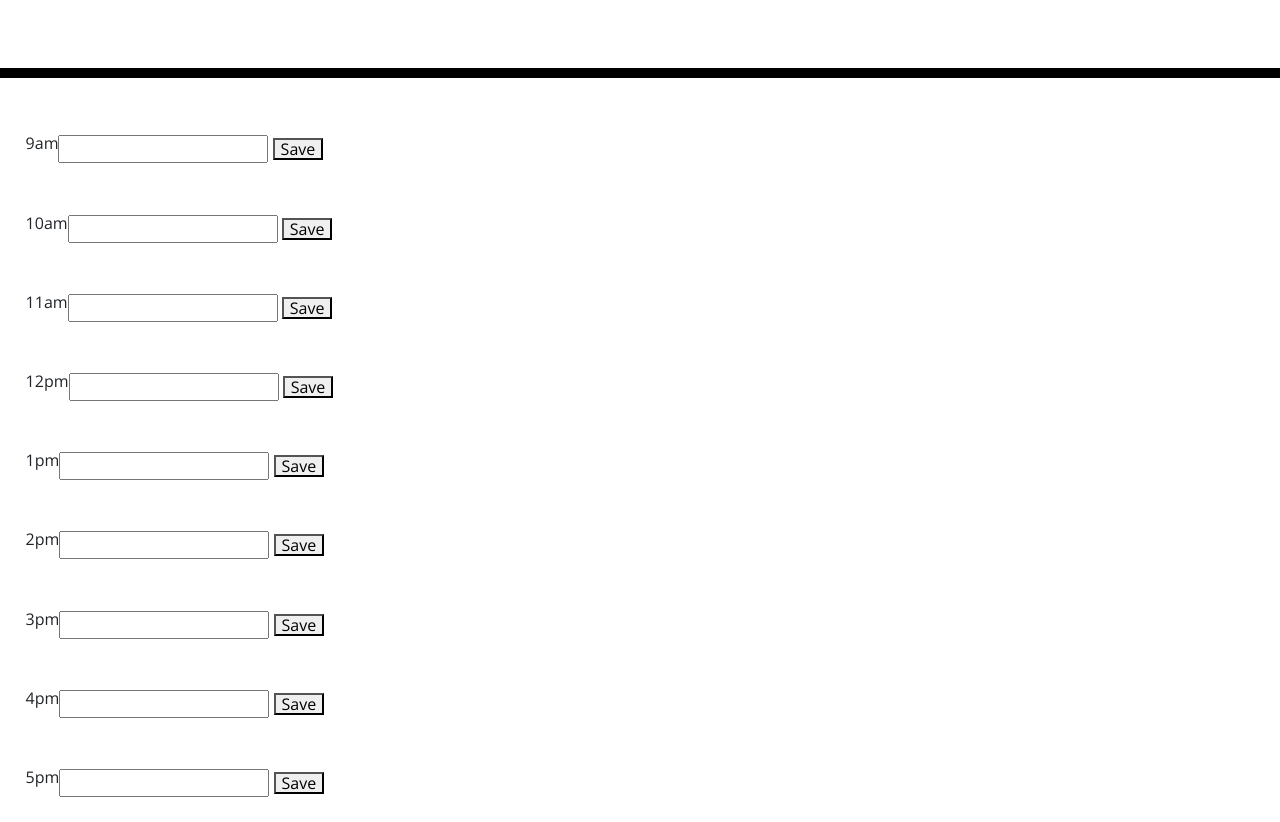
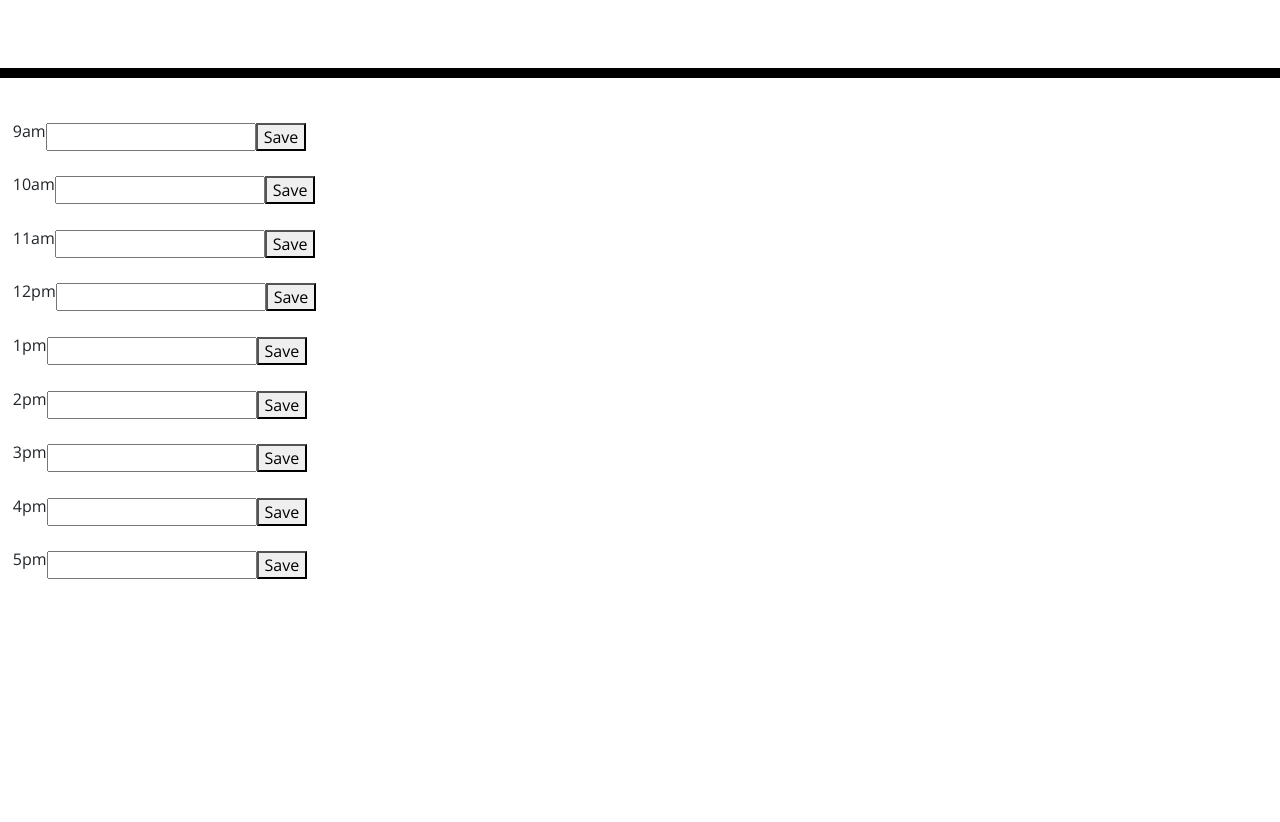
Before and after one commit to sgc1992/Work-Day-Scheduler, a plain HTML site: page index.html in a window 1280 px wide. Shown: the part 201-1023 px from the top of the page. After the commit the page ends 800 px from the top, so only its background shows below. Drawn offline with nearby package versions, Linux system fonts and the light colour scheme.

Commit message:
edited the code for the time blocks

```diff
--- a/index.html
+++ b/index.html
@@ -20,64 +20,76 @@
       <h2>Current Time &amp; Date: <br /> <span id="time-display">00:00:00</span></h2>
     </div>
   </header>
-  <section>9am
-    <form id="9am">
+  <section>
+
+    <div>9am</div>
       <input type="text" />
       <button id="button">Save</button>
-    </form>
+
   </section>
-  <section id="10am">10am
-    <form>
+  <section>
+
+    <div>10am</div>
       <input type="text" />
       <button id="button">Save</button>
-    </form>
+
   </section>
-  <section id="11am">11am
-    <form>
+
+  <section>
+
+    <div>11am</div>
       <input type="text" />
       <button id="button">Save</button>
-    </form>
+
   </section>
-  <section id="12pm">12pm
-    <form>
+
+  <section>
+
+    <div>12pm</div>
       <input type="text" />
       <button id="button">Save</button>
-    </form>
+
   </section>
-  <section id="1pm">1pm
-    <form>
+
+  <section>
+
+    <div>1pm</div>
       <input type="text" />
       <button id="button">Save</button>
-    </form>
+
   </section>
-  <section id="2pm">2pm
-    <form>
+
+  <section>
+
+    <div>2pm</div>
       <input type="text" />
       <button id="button">Save</button>
-    </form>
+
   </section>
-  <section id="3pm">3pm
-    <form>
+
+  <section>
+
+    <div>3pm</div>
       <input type="text" />
       <button id="button">Save</button>
-    </form>
+
   </section>
-  <section id="4pm">4pm
-    <form>
+
+  <section>
+
+    <div>4pm</div>
       <input type="text" />
       <button id="button">Save</button>
-    </form>
+
   </section>
-    <section id="5pm">5pm
-      <form>
-        <input type="text" />
-        <button id="button">Save</button>
-      </form>
-    </section>
 
+  <section>
 
+    <div>5pm</div>
+      <input type="text" />
+      <button id="button">Save</button>
 
-
+  </section>
     <script src="https://cdnjs.cloudflare.com/ajax/libs/jquery/3.2.1/jquery.min.js"></script>
     <script src="https://cdnjs.cloudflare.com/ajax/libs/moment.js/2.24.0/moment.min.js"></script>
     <script src="script.js"></script>
--- a/script.js
+++ b/script.js
@@ -1,6 +1,8 @@
 var timeDisplayEl = $('#time-display');
 
+// handle displaying the time
 function displayTime() {
+  // Use Moment.js to format
   var rightNow = moment().format('MMM DD, YYYY [at] hh:mm:ss a');
   timeDisplayEl.text(rightNow);
 }
@@ -11,5 +13,5 @@ var saveButton = $('#button');
 saveButton.on('click', function (event) {
   // Prevent default action
   event.preventDefault();
-
 });
+submitEl.addEventListener("click");
--- a/style.css
+++ b/style.css
@@ -72,7 +72,5 @@ textarea {
 
 section{
   display:flex;
-  padding:2%;
-
-
+  padding:1%;
 }
```
